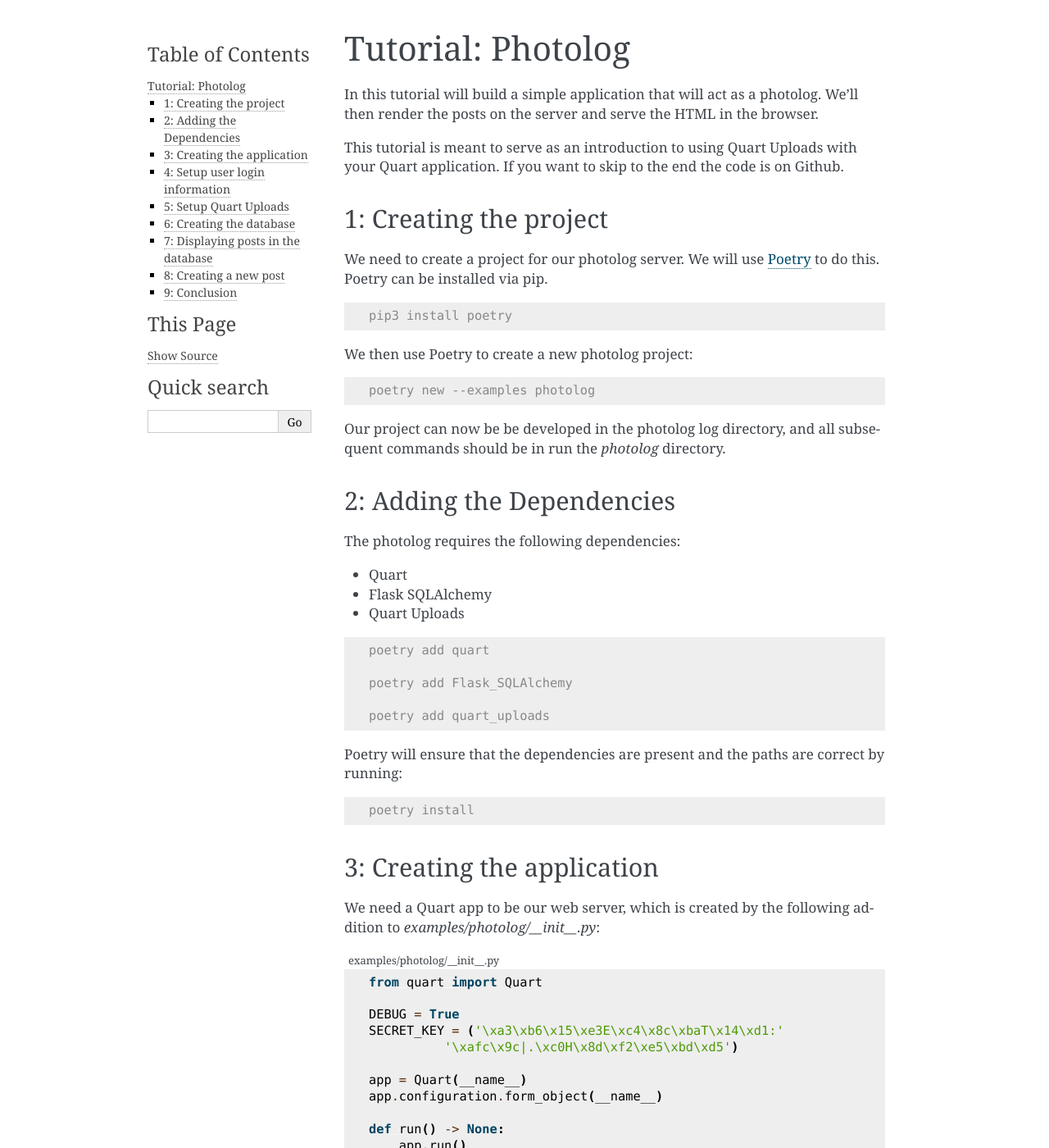
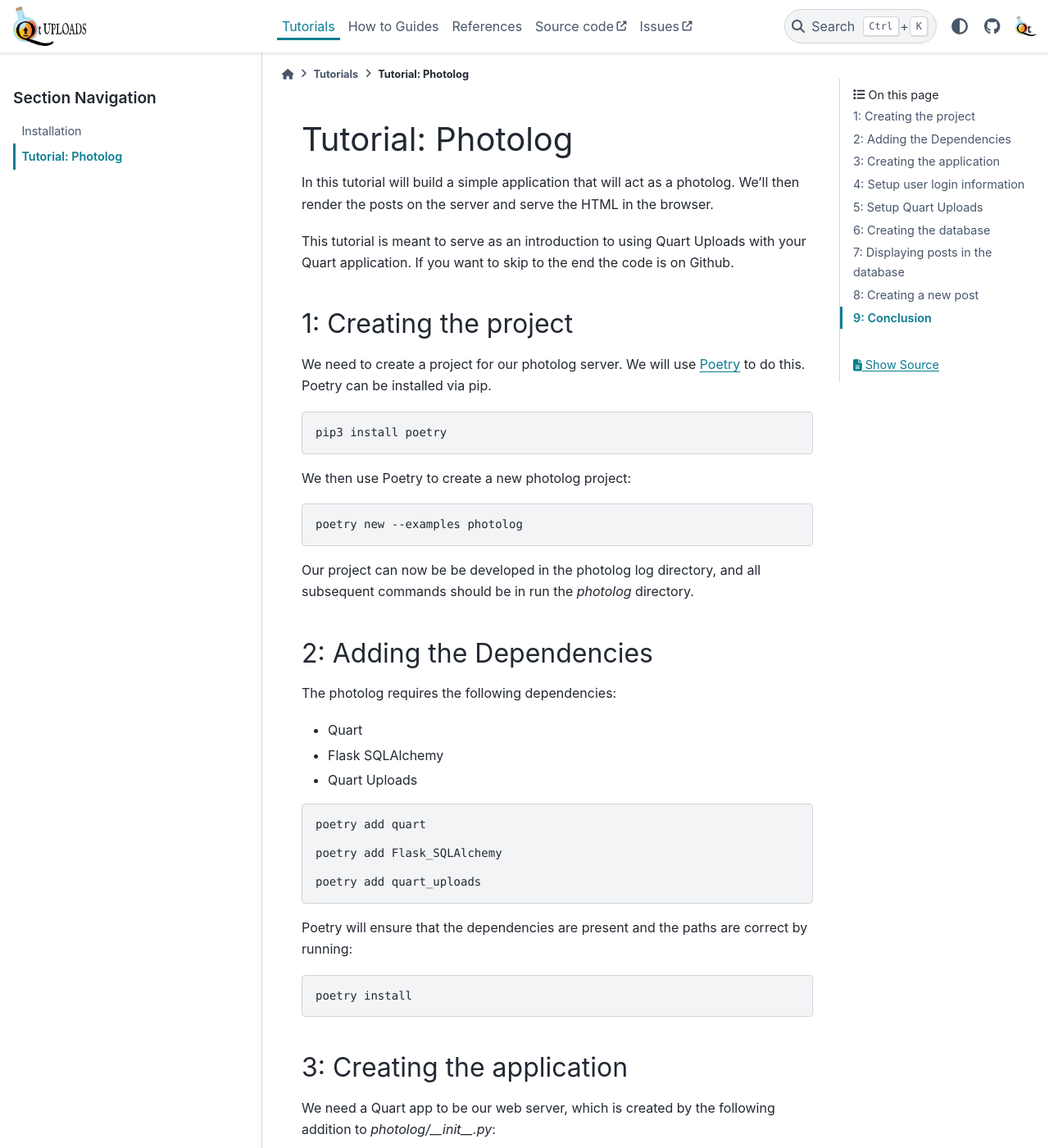
Before and after one commit to Quart-Addons/quart-uploads, a Sphinx documentation site: the page built from docs/tutorials/photolog.rst, in a window 1280 px wide and 1400 px high. Shown: the whole window at 82% size. Built offline with Sphinx 7.4.7 and the PyData theme 0.15.4, drawn with Linux system fonts in a browser that asks for light colours; pages that are not in the unit, such as notebooks, are missing from menus; some of the changed text lies outside the part shown.

Commit message:
Made changes.

```diff
--- a/docs/conf.py
+++ b/docs/conf.py
@@ -10,20 +10,68 @@
 copyright = '2022, Chris Rood'
 author = 'Chris Rood'
 release = '0.0.1'
+version = release
 
 # -- General configuration ---------------------------------------------------
 # https://www.sphinx-doc.org/en/master/usage/configuration.html#general-configuration
 
-extensions = []
+extensions = ['sphinx.ext.napoleon', 'sphinx.ext.autodoc']
 
 templates_path = ['_templates']
 exclude_patterns = ['_build', 'Thumbs.db', '.DS_Store']
 
-root_doc = 'index'
+master_doc = 'index'
+source_suffix = '.rst'
 
+autodoc_preserve_defaults = True
+
+autodoc_default_options = {
+    'member-order': 'bysource',
+}
 
 # -- Options for HTML output -------------------------------------------------
 # https://www.sphinx-doc.org/en/master/usage/configuration.html#options-for-html-output
 
-html_theme = 'alabaster'
+html_theme = 'pydata_sphinx_theme'
 html_static_path = ['_static']
+htmlhelp_basename = 'QuartUploadsdoc'
+
+html_logo = "_static/logo_short.png"
+
+html_sidebars = {
+    "index": [],
+}
+
+# Theme options are theme-specific and customize the look and feel of a theme
+# further.  For a list of options available for each theme, see the
+# documentation.
+#
+html_theme_options = {
+    "external_links": [
+        {"name": "Source code", "url": "https://github.com/Quart-Addons/quart-uploads"},
+        {"name": "Issues", "url": "https://github.com/Quart-Addons/quart-uploads/issues"},
+    ],
+    "icon_links": [
+        {
+            "name": "Quart Add-Ons",
+            "url": "https://github.com/Quart-Addons",
+            "icon": "fab fa-github",
+        },
+        {
+            "name": "Quart",
+            "url": "https://quart.palletsprojects.com/",
+            "icon": "_static/quart.png",
+            "type": "local",
+        },
+    ],
+}
+
+latex_documents = [
+  ('index', 'Quart-Uploads.tex', 'Quart-Uploads Documentation',
+   'Chris Rood', 'manual'),
+]
+
+latex_documents = [
+  ('index', 'Quart-Uploads.tex', 'Quart-Uploads Documentation',
+   'Chris Rood', 'manual'),
+]
--- a/docs/reference/api/configuration.rst
+++ b/docs/reference/api/configuration.rst
@@ -1,6 +1,3 @@
-.._config:
-
-==============
 .. _api_config:
 
 ==============
--- a/docs/tutorials/index.rst
+++ b/docs/tutorials/index.rst
@@ -6,4 +6,4 @@
    :maxdepth: 1
 
    installation.rst
-   photologo.rst
+   photolog.rst
--- a/docs/tutorials/photolog.rst
+++ b/docs/tutorials/photolog.rst
@@ -59,10 +59,10 @@
 ---------------------------
 
 We need a Quart app to be our web server, which is created by the
-following addition to *examples/photolog/__init__.py*:
+following addition to *photolog/__init__.py*:
 
 .. code-block:: python
-    :caption: examples/photolog/__init__.py
+    :caption: photolog/__init__.py
 
     from quart import Quart
 
@@ -101,7 +101,7 @@
 configuration to allow a user to login into the photolog.
 
 .. code-block:: python
-    :caption: examples/photolog/__init__.py
+    :caption: photolog/__init__.py
 
     from quart import Quart
 
@@ -111,7 +111,7 @@
 We also need to setup a function to handle the login and logout.
 
 .. code-block:: python
-    :caption: examples/photolog/__init__.py
+    :caption: photolog/__init__.py
 
     from quart import g, session
 
@@ -126,7 +126,7 @@
 in this tutorial.
 
 .. code-block:: python
-    :caption: examples/photolog/__init__.py
+    :caption: photolog/__init__.py
 
     from quart import redirect, url_for
 
@@ -140,7 +140,7 @@
 login and logout.
 
 .. code-block:: python
-    :caption: examples/photolog/__init__.py
+    :caption: photolog/__init__.py
 
     from quart import flash, render_template, request
 
@@ -172,7 +172,7 @@
 so we will pass the *IMAGES* allowed file types to the upload set.
 
 .. code-block:: python
-    :caption: examples/photolog/__init__.py
+    :caption: photolog/__init__.py
 
     from quart_uploads import UploadSet, configure_uploads, IMAGES
 
@@ -233,7 +233,7 @@
 .. _documentation: https://quart.palletsprojects.com/en/latest/how_to_guides/flask_extensions.html
 
 .. code-block:: python
-    :caption: examples/photolog/__init__.py
+    :caption: photolog/__init__.py
 
     import quart.flask_patch
 
@@ -244,8 +244,8 @@
 Next we will create our database model, which will be used to store our
 data to the database.
 
-.. code_block:: python
-    :caption: examples/photolog/__init__.py
+.. code-block:: python
+    :caption: photolog/__init__.py
 
     class Post(db.Model):
         """
@@ -265,7 +265,7 @@
     you shouldn't do this for a real life application.
 
 .. code-block:: python
-    :caption: examples/photolog/__init__.py
+    :caption: photolog/__init__.py
 
     def init_db() -> None:
         """
@@ -390,7 +390,7 @@
 should be added to *photolog/__init__.py*:
 
 .. code-block:: python
-    :caption: examples/photolog/__init__.py
+    :caption: photolog/__init__.py
 
     @app.route('/new', methods=['GET', 'POST'])
     async def new():
--- a/pyproject.toml
+++ b/pyproject.toml
@@ -27,14 +27,14 @@
 ]
 
 [tool.poetry.dependencies]
-python = ">=3.7"
+python = "3.10"
 aiofiles = "*"
 quart = "*"
 
 [tool.poetry.dev-dependencies]
 pytest = "*"
 pytest-asyncio = "*"
-sphinx = "5.1.1"
+sphinx = "*"
 pydata_sphinx_theme = "*"
 
 [tool.poetry.extras]
```
Also changed, not shown: docs/reference/cheatsheet.rst (+5 -6 lines).
